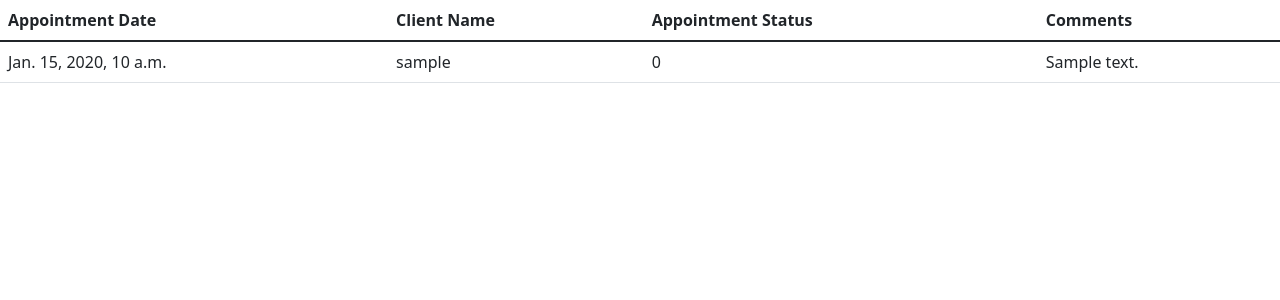
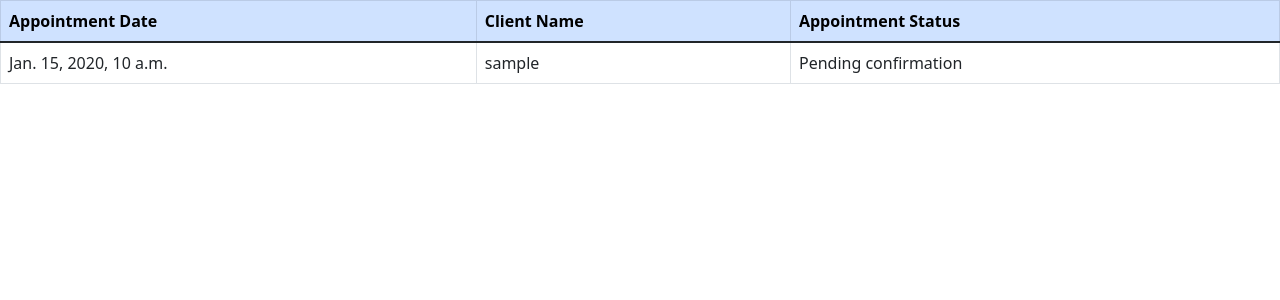
Before and after one commit to Code-Institute-Submissions/rch79-MS4-Django-Appointment-System_JulyResub, a Django app: page /appointments/ in a window 1280 px wide. Shown: the part 56-356 px from the top of the page. Run offline with Django 3.2, Linux system fonts and the light colour scheme; a user stored in the database is signed in; tables that the repository leaves empty hold one stand-in row (values such as "Sample post").

Commit message:
Style view appointments page

```diff
--- a/client_admin/templates/client_admin/appointment_admin.html
+++ b/client_admin/templates/client_admin/appointment_admin.html
@@ -2,7 +2,7 @@
 {% load static %}
 
 {% block content %}
-   <table class='table table-bordered '>
+   <table class='table table-bordered'>
       <thead>
          <tr class="table-primary">
             <th scope='col'>Appointment Date</th>
--- a/counselling_appts/templates/counselling_appts/appointments.html
+++ b/counselling_appts/templates/counselling_appts/appointments.html
@@ -2,13 +2,12 @@
 {% load static %}
 
 {% block content %}
-   <table class='table'>
+   <table class='table table-bordered'>
       <thead>
-         <tr>
+         <tr class="table-primary">
             <th scope='col'>Appointment Date</th>
             {% if user.is_superuser %}<th scope='col'>Client Name</th>{% endif %}
             <th scope='col'>Appointment Status</th>
-            <th scope='col'>Comments</th>
          </tr>
       </thead>
       <tbody>
@@ -16,8 +15,7 @@
          <tr>
             <td>{{ appointment.date }}</td>
             {% if user.is_superuser %}<td>{{ appointment.client }}</td>{% endif %}
-            <td>{{ appointment.status }}</td>
-            <td>{{ appointment.comment }}</td>
+            <td>{{ appointment.get_status_display }}</td>
          </tr>
          {% endfor %}
       </tbody>
```
